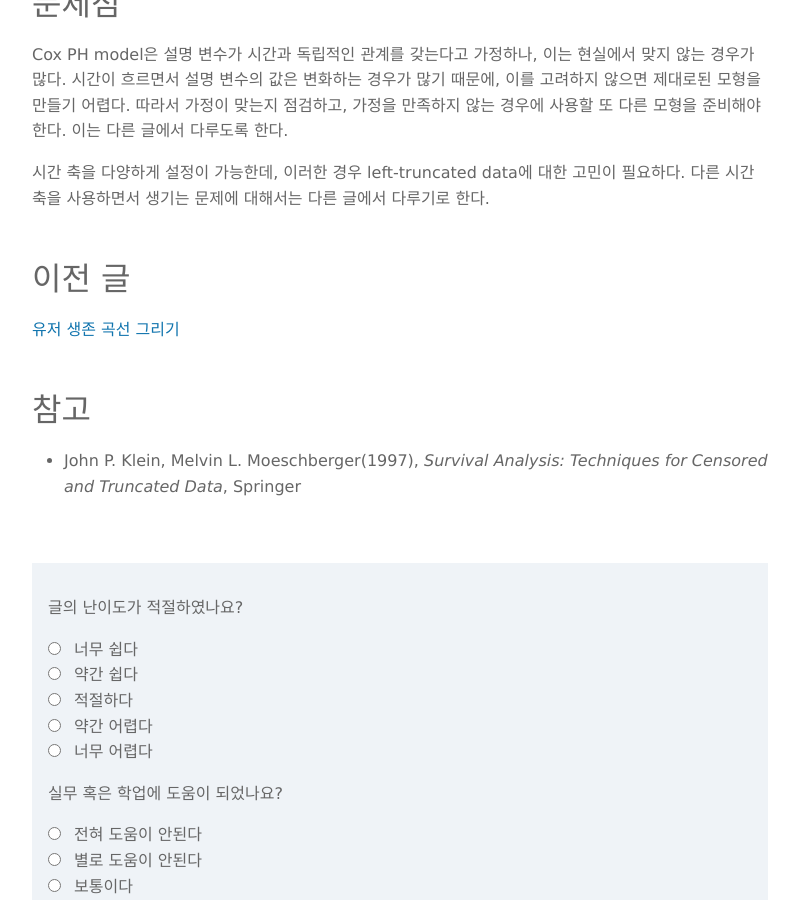
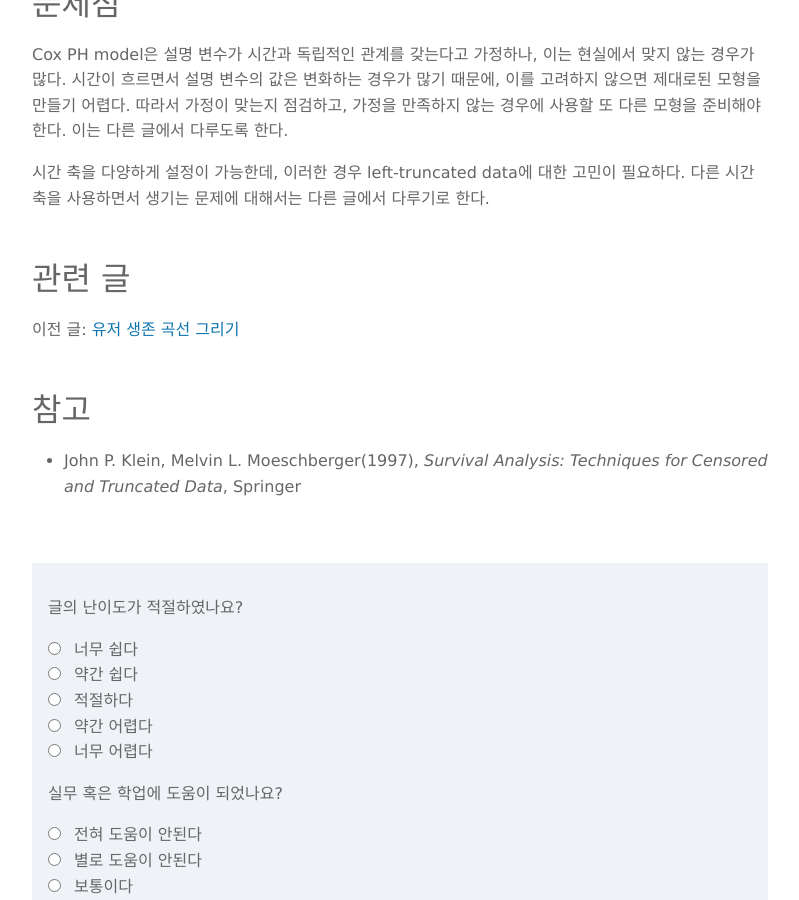
Before and after one commit to boxnwhiskr/boxnwhiskr.github.io, a Jekyll site: the page built from _posts/2015-04-24-drawing_survival_curves_with_predictors.markdown, in a window 1280 px wide and 900 px high, scrolled down 7481 px. Shown: the whole window, without its empty margins (240-1039 px from the left). Built offline with Jekyll 4.4.1, drawn with Linux system fonts in a browser that asks for light colours; nearby versions of some CDN libraries; some web fonts are replaced; formulas are drawn with MathJax 3.

Commit message:
Modify comments about connected posts

```diff
--- a/_posts/2015-03-15-drawing_survival_curves_of_users.markdown
+++ b/_posts/2015-03-15-drawing_survival_curves_of_users.markdown
@@ -224,9 +224,9 @@
 반대로, 유저의 수명을 증가시킬 수단이 없다면 시간당 가치 증대에 자원을 투입하는 것이 현명할 것이다.
 이와 같은 의사결정을 위해서 돈과 시간에 대한 측정이 함께 필요하다.
 
-# 다음 글
+# 관련 글
 
-[설명 변수를 이용하여 유저 생존 곡선 그리기](http://boxnwhis.kr/2015/04/24/drawing_survival_curves_with_predictors.html)
+다음 글: [설명 변수를 이용하여 유저 생존 곡선 그리기](http://boxnwhis.kr/2015/04/24/drawing_survival_curves_with_predictors.html)
 
 # 참고
 
--- a/_posts/2015-04-24-drawing_survival_curves_with_predictors.markdown
+++ b/_posts/2015-04-24-drawing_survival_curves_with_predictors.markdown
@@ -219,9 +219,9 @@
 시간 축을 다양하게 설정이 가능한데, 이러한 경우 left-truncated data에 대한 고민이 필요하다.
 다른 시간 축을 사용하면서 생기는 문제에 대해서는 다른 글에서 다루기로 한다.
 
-# 이전 글
+# 관련 글
 
-[유저 생존 곡선 그리기](http://boxnwhis.kr/2015/03/15/drawing_survival_curves_of_users.html)
+이전 글: [유저 생존 곡선 그리기](http://boxnwhis.kr/2015/03/15/drawing_survival_curves_of_users.html)
 
 # 참고
 
```
